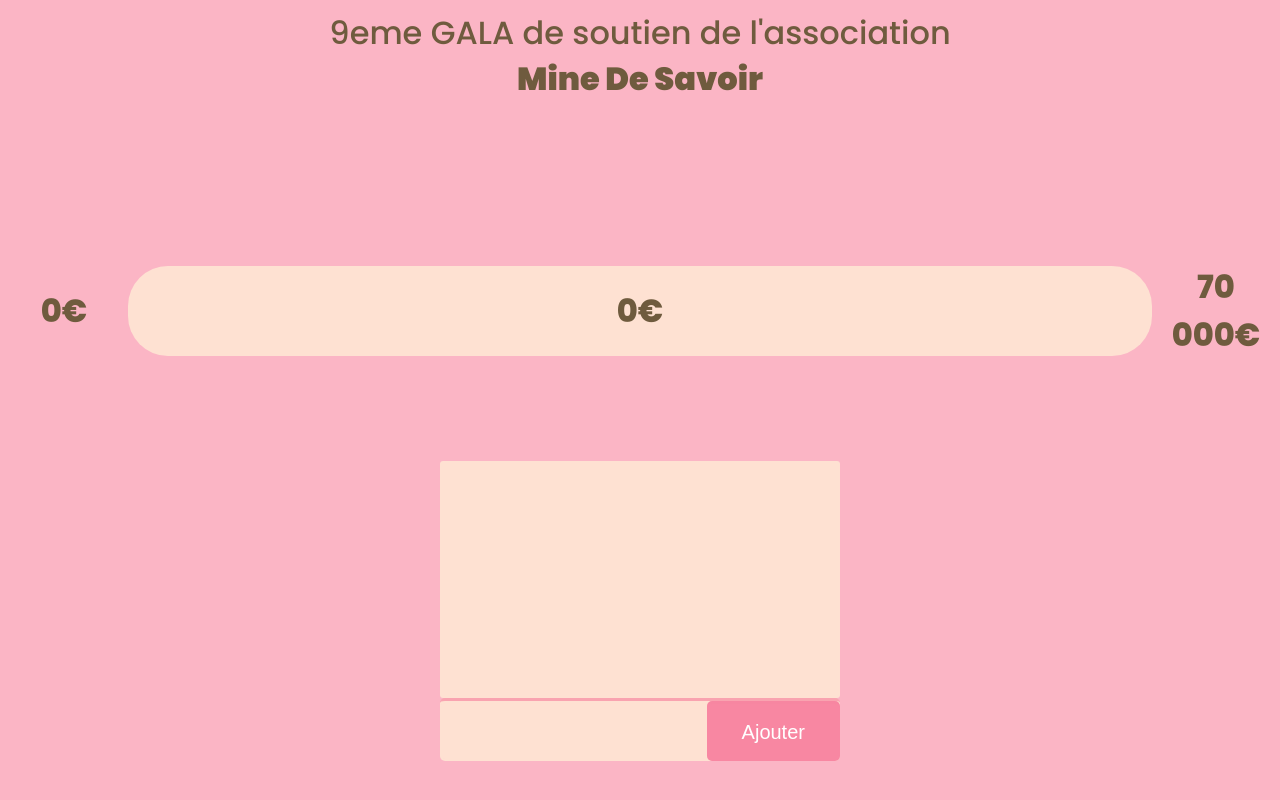
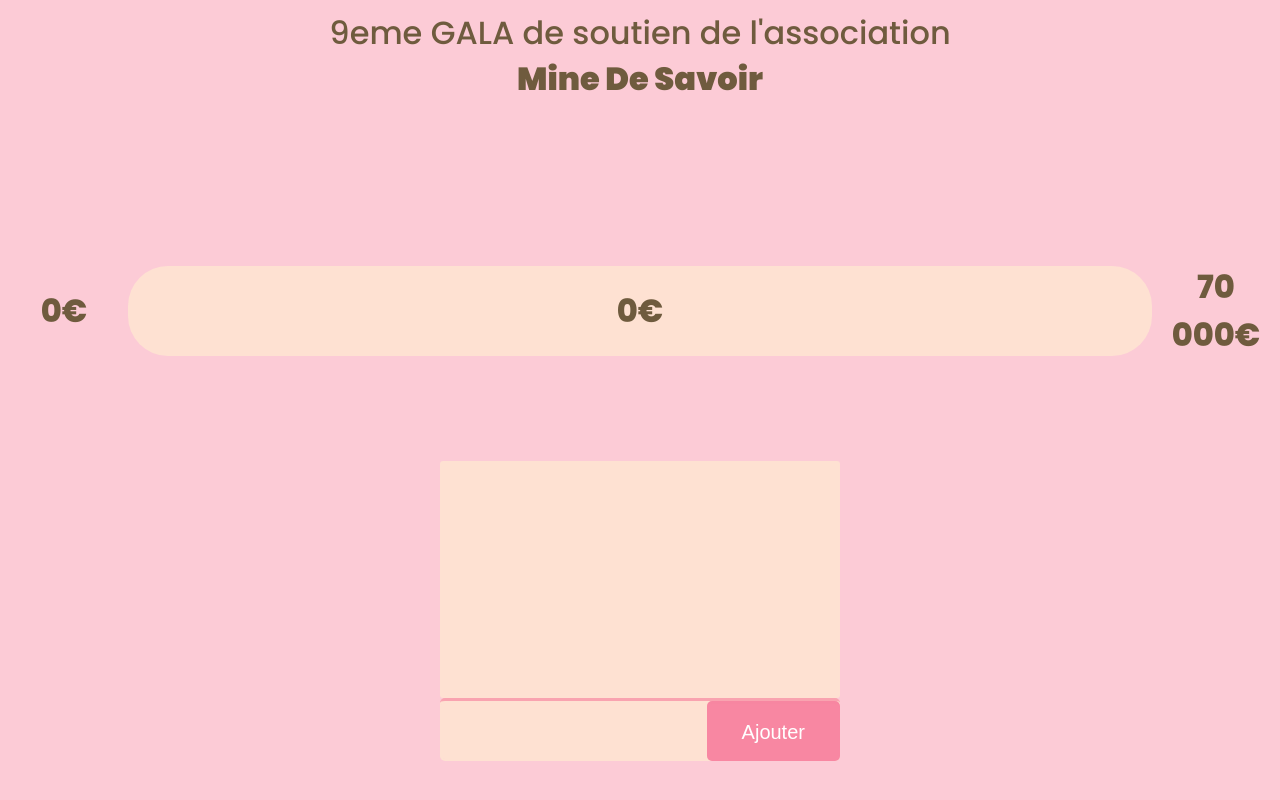
Before and after one commit to YacineOurt/mds_goal_donation, a Vue app: page / in a window 1280 px wide. Built offline with nearby package versions, Linux system fonts and the light colour scheme.

Commit message:
[+] : build

```diff
--- a/src/App.vue
+++ b/src/App.vue
@@ -62,7 +62,7 @@
   display: flex;
   flex-direction: column;
   height: 100vh;
-  background-color: #f887a19d;
+  background-color: #f887a16e;
 }
 
 .title {
```
Also changed, not shown: 1 other file (tests, documents, lock files or other folders).
